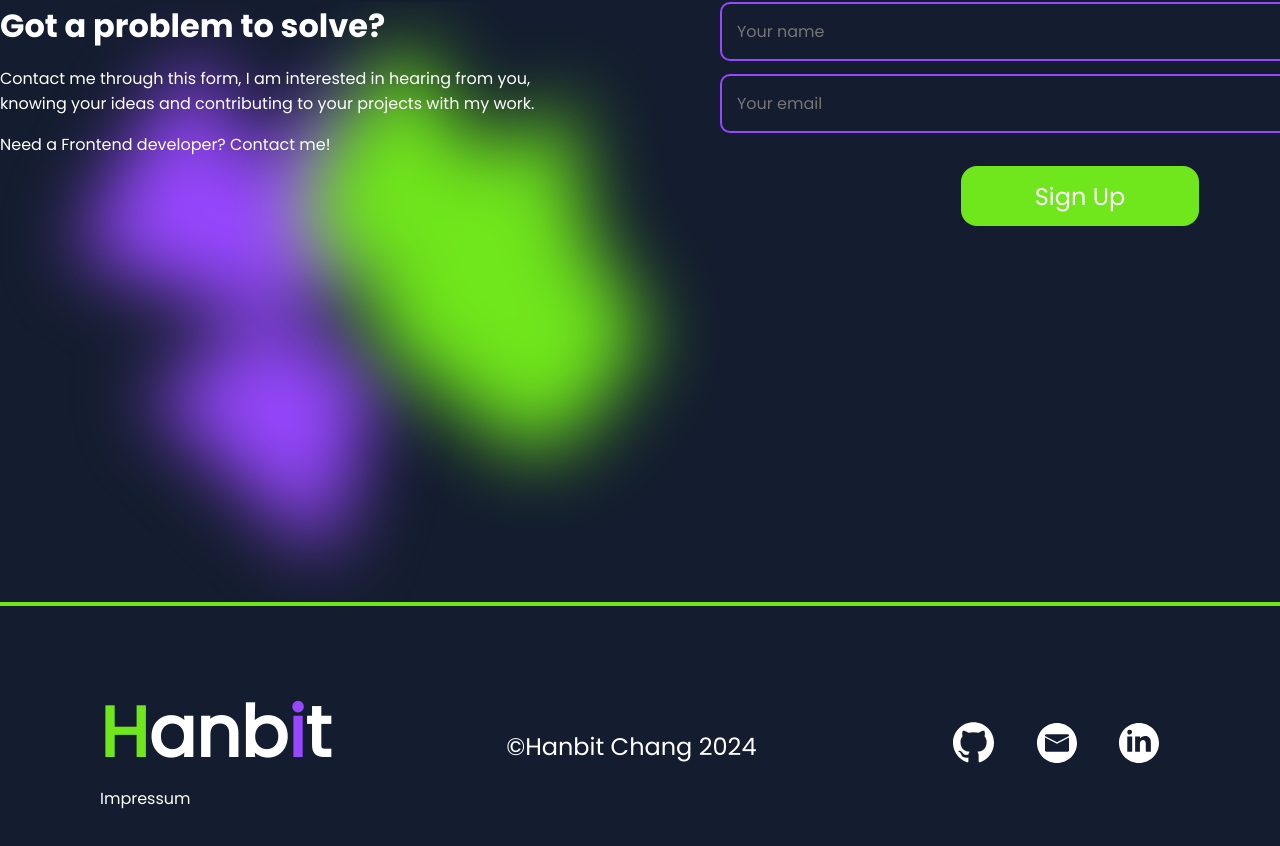
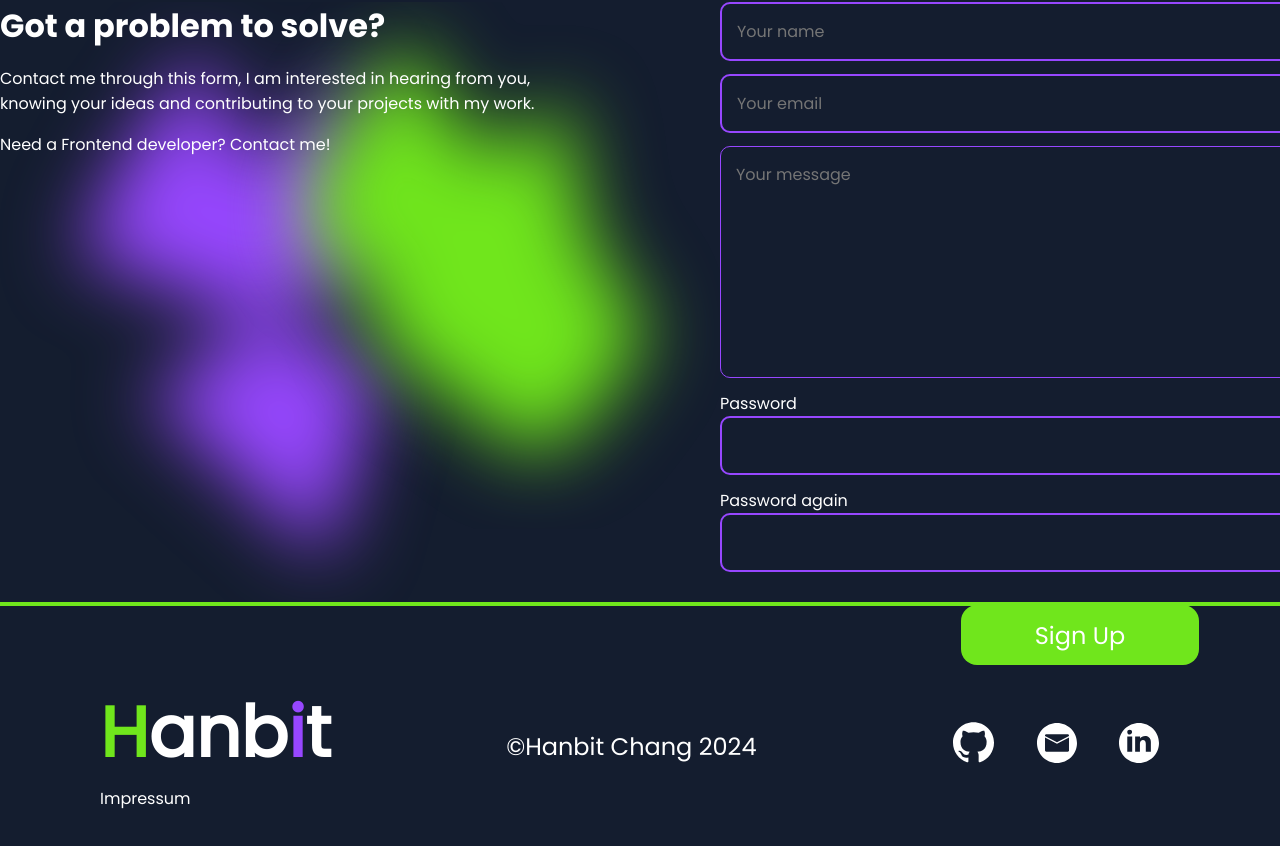
Before and after one commit to hanbit10/portfolio-hanbit, an Angular app: page / in a window 1280 px wide. Shown: the part 4950-5796 px from the top of the page. Built offline with nearby package versions, Linux system fonts and the light colour scheme.

Commit message:
updatec contact

```diff
--- a/src/app/components/contact/contact.component.html
+++ b/src/app/components/contact/contact.component.html
@@ -72,8 +72,16 @@
           <input id="email" name="email" type="text" placeholder="Your email" />
           <div class="error"></div>
         </div>
-
-        <!-- <div class="input-control">
+        <div class="input-control">
+          <label for="textarea"></label>
+          <textarea
+            name="textarea"
+            id="textarea"
+            placeholder="Your message"
+          ></textarea>
+          <div class="error"></div>
+        </div>
+        <div class="input-control">
           <label for="password">Password</label>
           <input id="password" name="password" type="password" />
           <div class="error"></div>
@@ -82,7 +90,7 @@
           <label for="password2">Password again</label>
           <input id="password2" name="password2" type="password" />
           <div class="error"></div>
-        </div> -->
+        </div>
         <button type="submit">Sign Up</button>
       </form>
     </div>
--- a/src/app/components/contact/contact.component.scss
+++ b/src/app/components/contact/contact.component.scss
@@ -164,31 +164,31 @@
     border: 1px solid $neon-green;
   }
 
-  textarea {
-    all: unset;
-    width: 90%;
-    height: 200px;
-    border-radius: 10px;
-    padding: 15px 25px 15px 25px;
-    border: 1px solid $neon-purple;
+  // textarea {
+  //   all: unset;
+  //   width: 90%;
+  //   height: 200px;
+  //   border-radius: 10px;
+  //   padding: 15px 25px 15px 25px;
+  //   border: 1px solid $neon-purple;
 
-    background-repeat: no-repeat;
-    background-size: 25px 25px;
-    background-position: 97% 5%;
+  //   background-repeat: no-repeat;
+  //   background-size: 25px 25px;
+  //   background-position: 97% 5%;
 
-    &::placeholder {
-      color: white;
-      opacity: 1;
-    }
+  //   &::placeholder {
+  //     color: white;
+  //     opacity: 1;
+  //   }
 
-    &::-ms-input-placeholder {
-      color: white;
-    }
+  //   &::-ms-input-placeholder {
+  //     color: white;
+  //   }
 
-    &:focus {
-      border: 1px solid $neon-green;
-    }
-  }
+  //   &:focus {
+  //     border: 1px solid $neon-green;
+  //   }
+  // }
 }
 
 .checkbox-container {
@@ -212,21 +212,33 @@
   display: flex;
   flex-direction: column;
   width: 100%;
-}
-
-.input-control input {
+  input {
     all: unset;
     border: 2px solid $neon-purple;
     border-radius: 10px;
     display: block;
     font-size: 16px;
     padding: 15px;
-  width: 80%;
+    width: 90%;
+
+    &:focus {
+      outline: 0;
+      border: 2px solid $neon-green;
+    }
   }
 
-.input-control input:focus {
-  outline: 0;
-  border: 2px solid $neon-green;
+  textarea {
+    all: unset;
+    width: 90%;
+    height: 200px;
+    border-radius: 10px;
+    padding: 15px;
+    border: 1px solid $neon-purple;
+
+    &:focus {
+      border: 1px solid $neon-green;
+    }
+  }
 }
 
 .input-control.success input {
@@ -234,6 +246,14 @@
 }
 
 .input-control.error input {
+  border-color: $neon-red;
+}
+
+.input-control.success textarea {
+  border-color: $neon-green;
+}
+
+.input-control.error textarea {
   border-color: $neon-red;
 }
 
--- a/src/app/components/contact/contact.component.ts
+++ b/src/app/components/contact/contact.component.ts
@@ -21,19 +21,17 @@ export class ContactComponent implements OnInit {
     const form = <HTMLInputElement>document.getElementById('form');
     const username = <HTMLInputElement>document.getElementById('username');
     const email = <HTMLInputElement>document.getElementById('email');
+    const textarea = <HTMLInputElement>document.getElementById('textarea');
     const password = <HTMLInputElement>document.getElementById('password');
     const password2 = <HTMLInputElement>document.getElementById('password2');
 
     form.addEventListener('submit', (e) => {
       e.preventDefault();
-
       validateInputs();
     });
 
     const setError = (element: any, message: any) => {
       const inputControl = element.parentElement;
-      console.log(element);
-      console.log(inputControl);
       const errorDisplay = inputControl.querySelector('.error');
       if (errorDisplay) {
         errorDisplay.innerText = message;
@@ -63,11 +61,18 @@ export class ContactComponent implements OnInit {
       const emailValue = email.value.trim();
       const passwordValue = password.value.trim();
       const password2Value = password2.value.trim();
+      const textareaValue = textarea.value.trim();
 
       if (usernameValue == '') {
         setError(username, 'Username is required');
       } else {
         setSuccess(username);
+      }
+
+      if (textareaValue == '') {
+        setError(textarea, 'Message is required');
+      } else {
+        setSuccess(textarea);
       }
 
       if (emailValue == '') {
```
Lines whose indentation alone changed are shown as unchanged.
